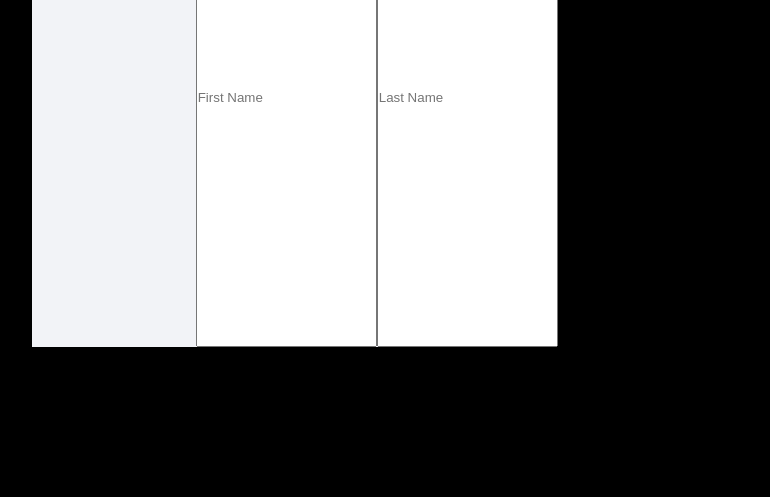
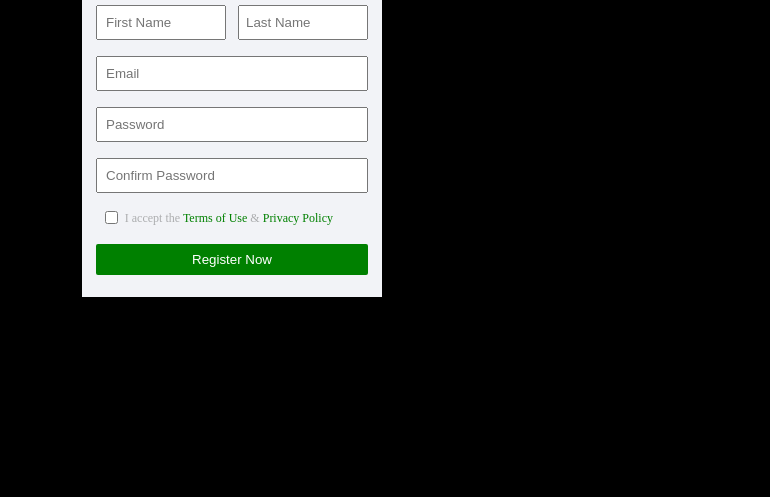
Before and after one commit to BodNS/hw_form, a plain HTML site: page index.html in a window 1280 px wide. Shown: the part 303-800 px from the top of the page, without its empty margins (408-1178 px from the left). Drawn offline with Linux system fonts and the light colour scheme.

Commit message:
2 commit

```diff
--- a/css/style.css
+++ b/css/style.css
@@ -4,7 +4,7 @@
   box-sizing: border-box;
 }
 
-#main {
+body {
   display: flex;
   justify-content: center;
   align-items: center;
@@ -12,24 +12,61 @@
   width: 100%;
   background-color: black;
 }
-#formm {
-  display: flex;
+#main {
   background-color: #f2f3f7;
-  width: 400px;
-  height: 500px;
+  width: 300px;
+  height: 400px;
 }
 h1 {
   text-align: center;
+  padding: 12px;
+  color: #0e0e0e;
+  z-index: 1;
 }
-#textt {
-  font-size: 14px;
-  text-align: center;
+#main > p {
+  font-size: 12px;
+  padding: 12px;
+  color: #acadaf;
 }
 #name {
+  padding: 8px 14px;
   display: flex;
   flex-direction: row;
+  justify-content: space-between;
 }
-#form2 {
-  display: flex;
-  flex-direction: column;
+#fName {
+  padding-right: 6px;
 }
+#lName {
+  padding-left: 6px;
+}
+input {
+  width: 100%;
+  padding: 8px;
+}
+.row {
+  width: 100%;
+  padding: 8px 14px;
+  float: left;
+}
+input[type="checkbox"] {
+  width: 10%;
+  padding: 2px;
+  float: left;
+}
+.row > p {
+  font-size: 12px;
+  color: #acadaf;
+  padding: 2px;
+}
+span {
+  color: green;
+}
+button {
+  background-color: green;
+  color: white;
+  width: 100%;
+  border: none;
+  border-radius: 2px;
+  padding: 8px;
+}
--- a/index.html
+++ b/index.html
@@ -8,60 +8,40 @@
   </head>
   <body>
     <div id="main">
+      <h1>Register</h1>
+      <p>
+        Create your account. It's free and only takes a minute.
+      </p>
       <form>
-        <div id="formm">
-          <h1>Regisrer</h1>
-          <p id="textt">
-            Create your account. It's free and only takes a minute.
-          </p>
           <div id="name">
-            <input
-              type="text"
-              name="fName"
-              id="fName"
-              placeholder="First Name"
-              maxlength="12"
-            />
-            <input
-              type="text"
-              name="lName"
-              id="lName"
-              placeholder="Last Name"
-              maxlength="12"
-            />
+            <div id="fName">
+              <input type="text" name="fName" id="fName" placeholder="First Name" maxlength="22"/>
+            </div>
+            <div id="lName">
+              <input type="text" name="lName" id="lName" placeholder="Last Name" maxlength="22"/>
+            </div>
           </div>
-          <div id="form2">
-            <input
-              type="email"
-              name="eMail"
-              id="eMail"
-              placeholder="Email"
-              maxlength="24"
-            />
-            <input
-              type="password"
-              name="password"
-              id="password"
-              placeholder="Password"
-              maxlength="24"
-            />
-            <input
-              type="password"
-              name="confPassword"
-              id="confPassword"
-              placeholder="Confirm Password"
-              maxlength="24"
-            />
+          <div class="row">
+              <input type="email" name="eMail" id="eMail" placeholder="Email" maxlength="24" />
+          </div>
+          <div class="row">
+            <input type="password" name="password" id="password" placeholder="Password" maxlength="24"/>
+          </div>
+          <div class="row">
+            <input type="password" name="confPassword" id="confPassword" placeholder="Confirm Password" maxlength="24"/>
+          </div>
+          <div class="row">
             <p>
-              <input type="checkbox" name="accept" />I accept the
-              <span id="green">Terms of Use</span> &
-              <span id="green">Privacy Policy</span>
+              <input type="checkbox" name="accept" required/>I accept the
+              <span>Terms of Use</span> & <span>Privacy Policy</span>
             </p>
+          </div>
+          <div class="row">
             <button type="submit" formmethod="get" formaction="#" id="knopka">
               Register Now
             </button>
           </div>
-        </div>
+
       </form>
     </div>
   </body>
```
